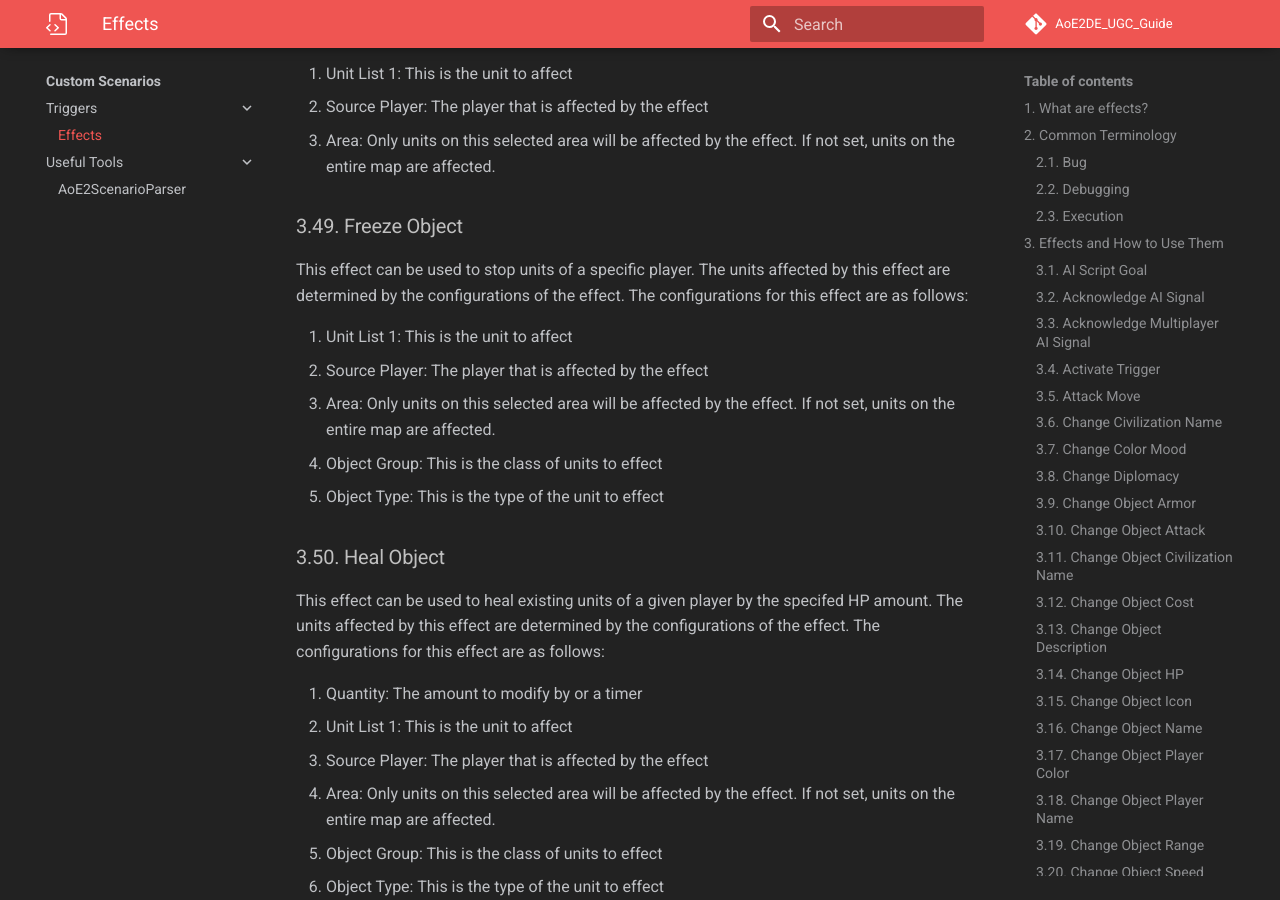
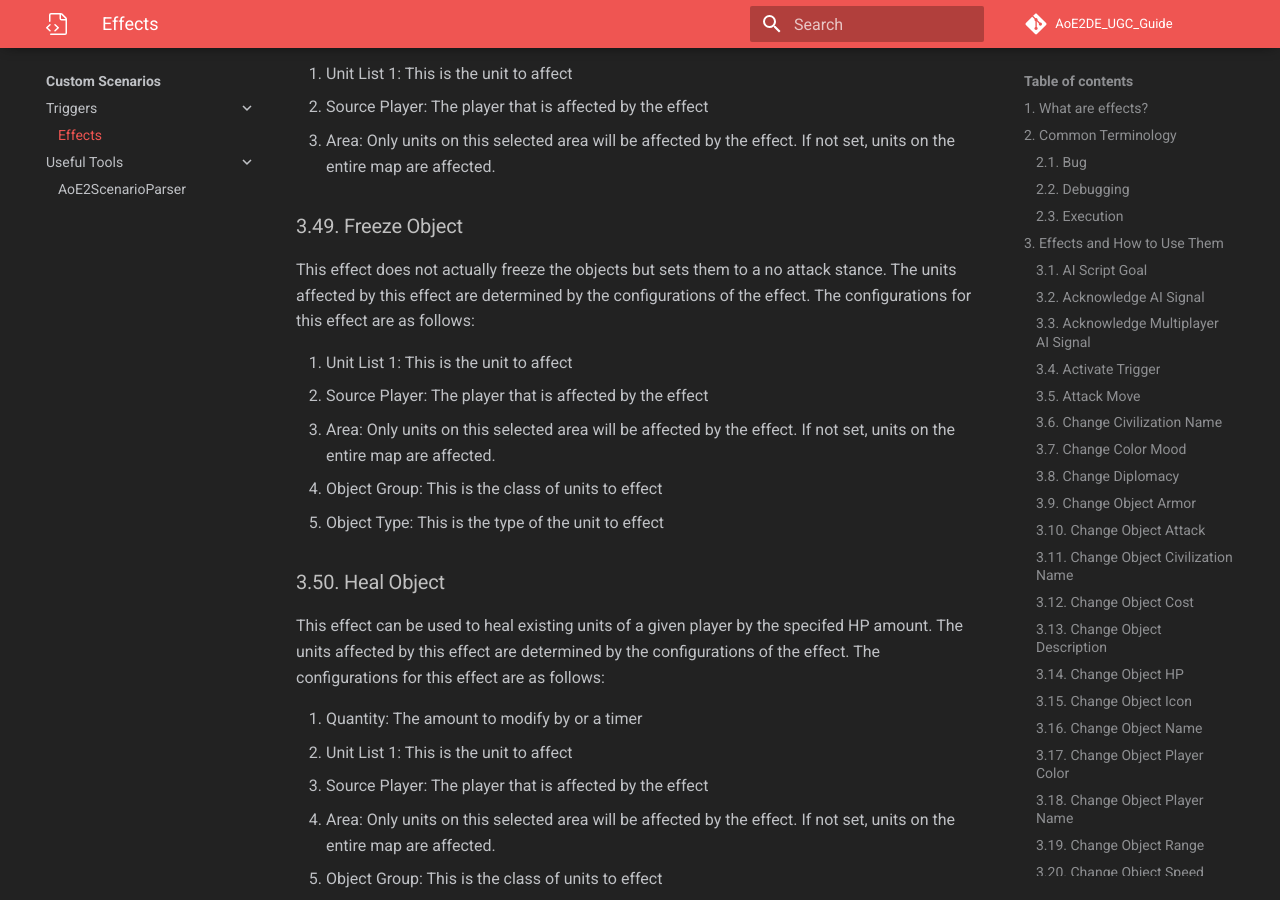
Before and after one commit to Divy1211/AoE2DE_UGC_Guide, an MkDocs documentation site: the page built from docs/scenarios/triggers/effects/effects.md, in a window 1280 px wide and 900 px high, scrolled down 18607 px. Built offline with MkDocs 1.6.1 and Material for MkDocs 9.7.7, drawn with Linux system fonts in a browser that asks for light colours; some web fonts are replaced; comment, search, counter and statistics services are not loaded.

Commit message:
ran script

```diff
--- a/docs/scenarios/triggers/effects/effects.md
+++ b/docs/scenarios/triggers/effects/effects.md
@@ -546,7 +546,7 @@ This effect makes it so that the specified units of the given player can be targ
 
 ### 3.49. Freeze Object
 
-This effect can be used to stop units of a specific player. The units affected by this effect are determined by the configurations of the effect. The configurations for this effect are as follows:
+This effect does not actually freeze the objects but sets them to a no attack stance. The units affected by this effect are determined by the configurations of the effect. The configurations for this effect are as follows:
 
 1. Unit List 1: This is the unit to affect
 2. Source Player: The player that is affected by the effect
```
